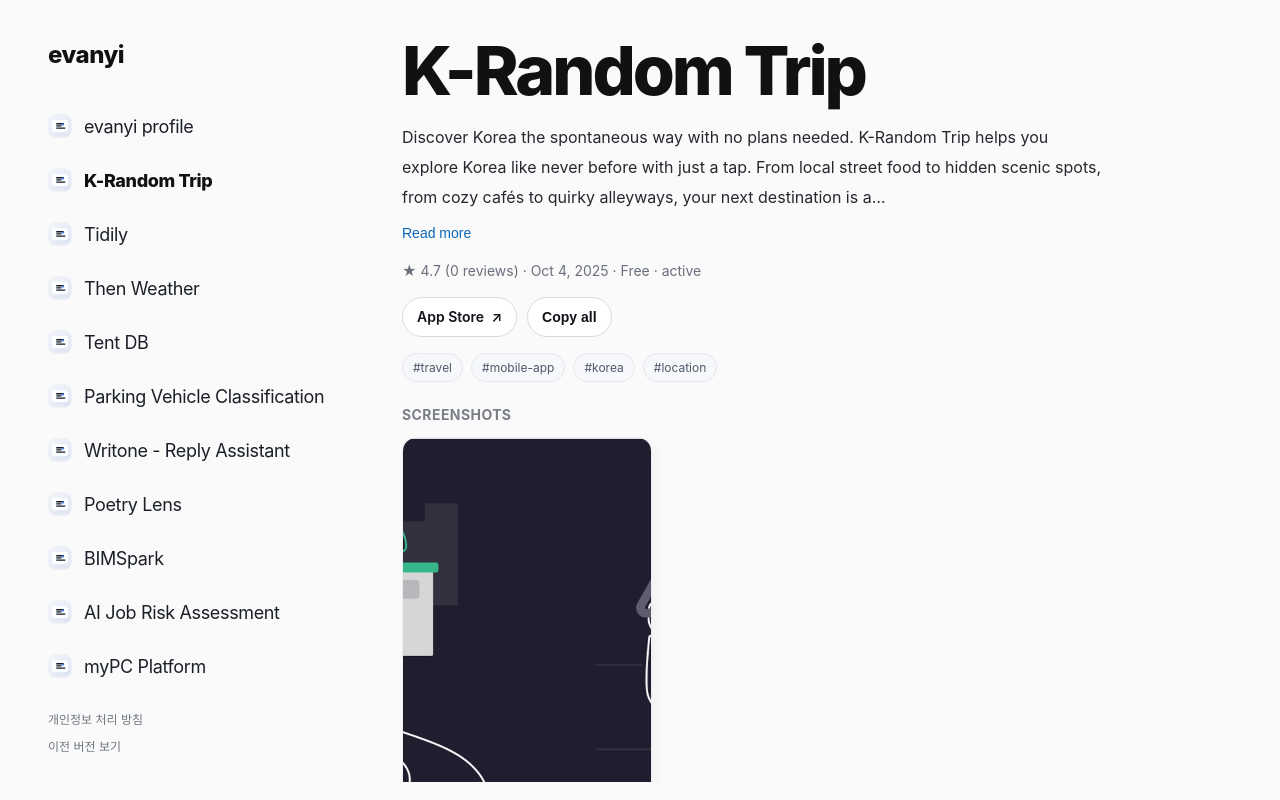
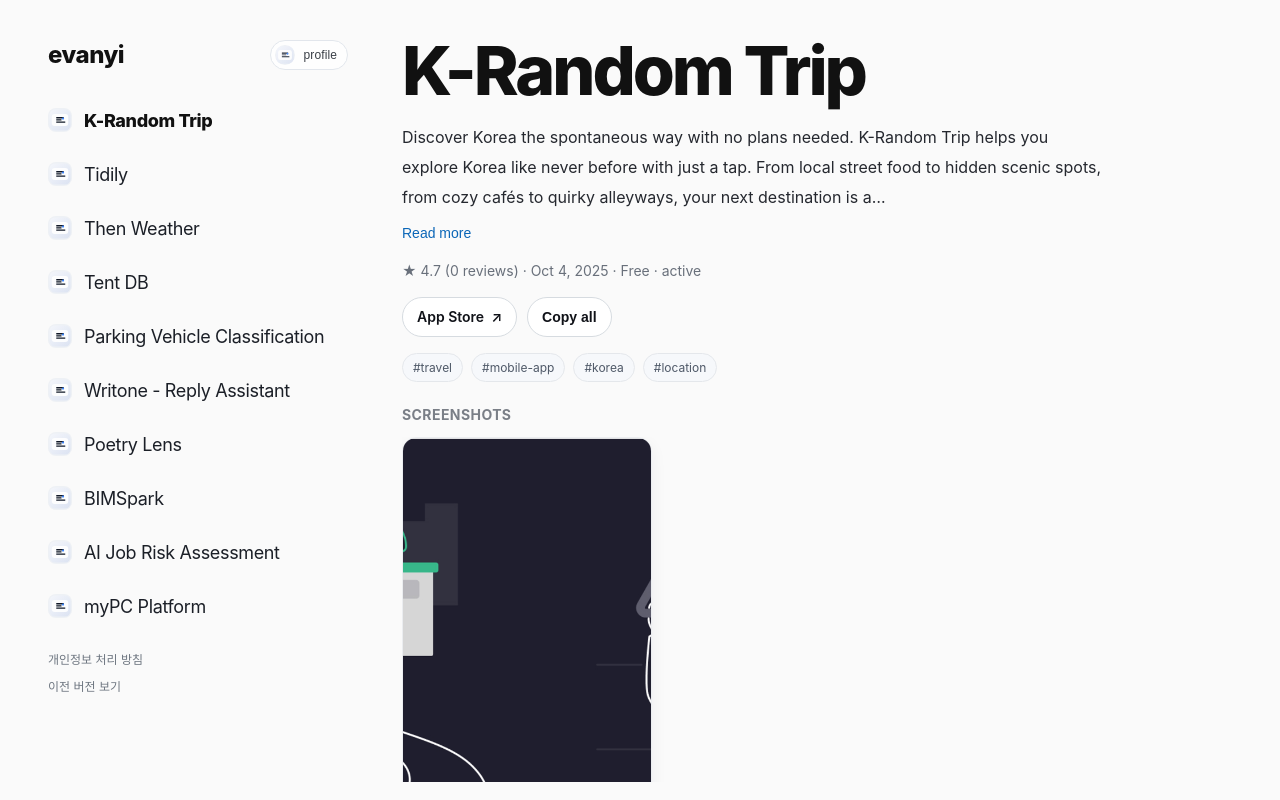
Before and after one commit to ideook/portfolio, a React (Vite) app: page /v2 in a window 1280 px wide. Built offline with nearby package versions, Linux system fonts and the light colour scheme; a web font is replaced by a local one.

Commit message:
feat(portfolio): move profile access control to v2 title area

```diff
--- a/src/pages/PortfolioV2Page.jsx
+++ b/src/pages/PortfolioV2Page.jsx
@@ -146,36 +146,32 @@
       <aside className={styles.sidebar}>
         <header className={styles.sidebarHeader}>
           <p className={styles.brand}>evanyi</p>
-        </header>
-
-        <div className={styles.sidebarList}>
           <button
             type="button"
+            className={styles.sidebarProfileTrigger}
             onClick={() => {
               setSelectedSlug(profileData.slug)
               setIsExpanded(false)
             }}
-            className={[
-              styles.sidebarItem,
-              isProfileSelected ? styles.sidebarItemActive : '',
-            ]
-              .filter(Boolean)
-              .join(' ')}
-            aria-current={isProfileSelected ? 'page' : undefined}
+            aria-pressed={isProfileSelected}
+            aria-label="View profile"
+            title="View profile"
           >
             <img
               src={profileData.avatar}
               alt=""
-              className={styles.sidebarItemIconImage}
+              className={styles.sidebarProfileTriggerIcon}
               onError={(e) => {
                 if (e.currentTarget.dataset.broken) return
                 e.currentTarget.dataset.broken = '1'
                 e.currentTarget.src = DEFAULT_APP_ICON
               }}
             />
-            <span className={styles.sidebarItemName}>{profileData.name}</span>
+            <span className={styles.sidebarProfileTriggerText}>profile</span>
           </button>
+        </header>
 
+        <div className={styles.sidebarList}>
           {items.map((project) => {
             const isActive = project.slug === selectedSlug
             return (
--- a/src/styles/pages/PortfolioV2Page.module.css
+++ b/src/styles/pages/PortfolioV2Page.module.css
@@ -17,13 +17,53 @@
 }
 
 .sidebarHeader {
-  margin-bottom: 30px;
+  margin-bottom: 24px;
+  display: flex;
+  justify-content: space-between;
+  align-items: center;
+  gap: 10px;
 }
 
 .brand {
   font-size: 24px;
   font-weight: 800;
   letter-spacing: -0.02em;
+}
+
+.sidebarProfileTrigger {
+  display: inline-flex;
+  align-items: center;
+  gap: 8px;
+  border: 1px solid #e0e5eb;
+  background: #fff;
+  border-radius: 999px;
+  padding: 4px 10px 4px 4px;
+  color: #2a3038;
+  font-size: 12px;
+  line-height: 1;
+  cursor: pointer;
+  transition: border-color 160ms ease, opacity 160ms ease;
+  opacity: 0.92;
+}
+
+.sidebarProfileTrigger:hover,
+.sidebarProfileTrigger:focus-visible {
+  border-color: #bec6d0;
+  opacity: 1;
+}
+
+.sidebarProfileTriggerIcon {
+  width: 20px;
+  height: 20px;
+  border-radius: 50%;
+  object-fit: cover;
+  background: #eef1f5;
+  flex: 0 0 auto;
+}
+
+.sidebarProfileTriggerText {
+  font-size: 12px;
+  letter-spacing: 0.01em;
 }
 
 .brandDot {
```
